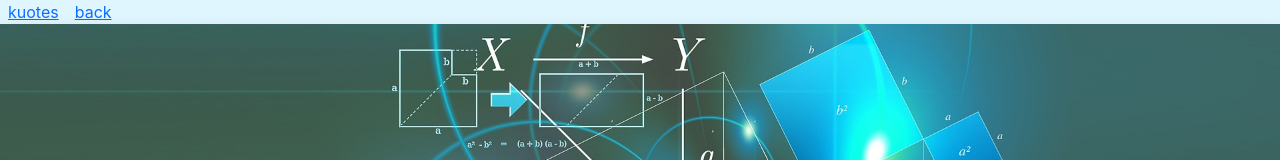
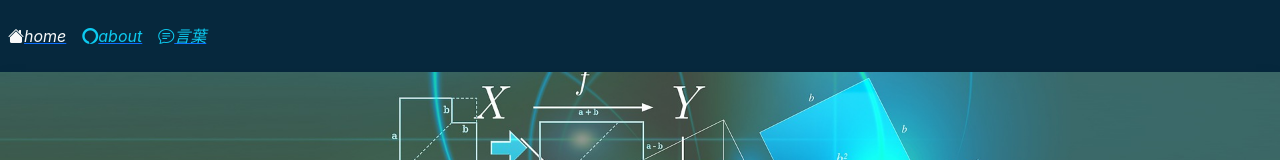
Before and after one commit to initer3737/initer3737.github.io, a React (Create React App) app: page / in a window 1280 px wide. Shown: the top 160 px of the page. Built offline with nearby package versions, Linux system fonts and the light colour scheme.

Commit message:
fix router and add modify some ui

```diff
--- a/src/components/atom/button/index.tsx
+++ b/src/components/atom/button/index.tsx
@@ -11,7 +11,7 @@ export default function Button(props:props) {
         <a
             href={href}
             className={`btn btn-${variant}`}
-            {...attr}
+            // {...attr}
             >{name}
         </a>
     )
--- a/src/components/atom/link/index.tsx
+++ b/src/components/atom/link/index.tsx
@@ -1,6 +1,6 @@
 import React from "react";
 import Icon from "../icon";
-import {Link as Links} from 'react-router-dom'
+import {NavLink as Links} from 'react-router-dom'
     type props={
         href:string,
         variant:string,
@@ -10,28 +10,28 @@ import {Link as Links} from 'react-router-dom'
         // attr:object,
     }
 export default function Link(props:props) {
-    //     const {variant,href,name,isIcon,icon} =props;
-    //         let condition;
-    //   switch (isIcon) {
-    //     case true:
-    //        condition= <Links
-    //                 to={href} >
-    //                 <Icon
-    //                     variant={variant}
-    //                     icon={icon}
-    //                     name={name} />
-    //                 </Links>
-    //         break;
+        const {variant,href,name,isIcon,icon} =props;
+            let condition;
+      switch (isIcon) {
+        case true:
+           condition= <Links
+                    to={href} >
+                    <Icon
+                        variant={variant}
+                        icon={icon}
+                        name={name} />
+                    </Links>
+            break;
 
-    //     default:
-    //        condition= <Links
-    //         to={href}
-    //         className={`link-${variant}`}
-    //         // {...attr}
-    //         >{name}
-    //         </Links>
-    //         break;
-    //   }
-    //   return (condition)
+        default:
+           condition= <Links
+            to={href}
+            className={`link-${variant}`}
+            // {...attr}
+            >{name}
+            </Links>
+            break;
+      }
+      return (condition)
 
 }
--- a/src/components/molekuls/footer/index.tsx
+++ b/src/components/molekuls/footer/index.tsx
@@ -1,10 +1,21 @@
 import React from 'react'
-
+import { Icon } from '../../atom'
+import Button from '../../atom/button'
 export default function Footer() {
   return (
     <footer className="mt-3 text-light row bg-4 p-2">
+      <div className="container text-center">
+        <div className="col-3 col-md-6 col-12">
+
+        </div>
+        <div className="col-3 col-md-6 col-12"></div>
+        <div className="col-3 col-md-6 col-12"></div>
+        <div className="col-3 col-md-6 col-12"></div>
+      </div>
         <div className="col-12 text-center">
-          <h3 className='fw-bold'><i className="bi bi-arrow-repeat"></i> いってらっしゃい!!</h3>
+          <h3 className='fw-bold'>
+            <Icon variant={'light'} icon={'arrow-repeat'} name={'いってらっしゃい!!'}/>
+            </h3>
         </div>
     </footer>
   )
--- a/src/components/molekuls/header/index.tsx
+++ b/src/components/molekuls/header/index.tsx
@@ -4,7 +4,7 @@ import Banner from '../../../imgs/banner-982162_1920.jpg'
 export default function Header() {
   return (
     <header className=" bg-4 text-light mb-3">
-         <img src={`${Banner}`} alt="" className="img-fluid w-100 shadow"/>
+         <Img src={`${Banner}`} alt="" className="img-fluid w-100 shadow" srcset={''} width={''} height={''} attr={[]}/>
     </header>
   )
 }
--- a/src/components/pages/about/index.tsx
+++ b/src/components/pages/about/index.tsx
@@ -1,5 +1,9 @@
 import React from 'react'
-
+import Logo from '../../../imgs/banner-909710_1920.jpg'
+import Logo2 from '../../../imgs/giphy.gif'
+import Logo3 from '../../../imgs/gears-1311171_1920.jpg'
+import Logo4 from '../../../imgs/giphy (1).gif'
+import Logo5 from '../../../imgs/book-158812.png'
 export default function About() {
   return (
     <div className='row'>
@@ -16,7 +20,7 @@ export default function About() {
           </div>
         </div>
         <img
-          src="img/banner-909710_1920.jpg"
+          src={Logo}
           className="img-fluid w-100 mt-3 shadow"
           alt=""
         />
@@ -36,7 +40,7 @@ export default function About() {
           <h3 className="color-4">
             <i className="bi bi-dash-circle-fill"></i> INTERNAL SERVER ERROR!
           </h3>
-          <img src="img/giphy.gif" className="img-fluid w-100 shadow" alt="" />
+          <img src={Logo2} className="img-fluid w-100 shadow" alt="" />
         </div>
       </div>
       <div className="col-12 mt-5 m-auto bg-4 text-light px-2 py-4">
@@ -53,7 +57,7 @@ export default function About() {
       </div>
       <div className="col-12 mt-4">
         <img
-          src="img/gears-1311171_1920.jpg"
+          src={Logo3}
           className="img-fluid w-100 shadow"
           alt=""
         />
@@ -77,7 +81,7 @@ export default function About() {
           <h3 className="color-4">
             <i className="bi bi-send-fill"></i> sending files!
           </h3>
-          <img src="img/giphy (1).gif" className="img-fluid w-100" alt="" />
+          <img src={Logo4} className="img-fluid w-100" alt="" />
         </div>
       </div>
       <div className="col-12 mt-5 m-auto bg-4 text-light mb-3 px-2 py-4">
@@ -94,7 +98,7 @@ export default function About() {
       </div>
       <div className="col-12 bg-2 d-flex align-items-center align-content-center">
         <img
-          src="img/book-158812.png"
+          src={Logo5}
           className="shadow img-fluid col-12"
           alt=""
         />
--- a/src/components/routes/index.tsx
+++ b/src/components/routes/index.tsx
@@ -3,8 +3,7 @@ import React from "react";
         Routes as Switch, // similiar to switch
         Route ,
         Navigate,
-        BrowserRouter as Router,
-        Link
+        useLocation
         } from 'react-router-dom'
     import {
         NotFound,
@@ -17,41 +16,39 @@ import React from "react";
     import {
         Header,
         Footer,
-        // Link,
-        Icon
+        Link as Links
     } from '../assembleComponent'
 
    export default function Routes(){
+        const location=useLocation();
+        const {pathname}=location;
+        const splitLokasi=pathname.split('/');
      return (
         <>
-            <nav className="d-flex gap-3 px-2 flex-wrap">
-                {/* <Link to={"/quotes"}>quotes</Link> */}
-                <a href="/quotes">kuotes</a>
-                <a href="/">back</a>
-                        {/* <Link
-                            variant="primary"
+            <nav className="d-flex gap-3 px-2 py-4 flex-wrap bg-4 ">
+                <Links
+                    variant={`${splitLokasi[1]===''?'light':'info'}`}
                     name={'home'}
                     href="/"
                     isIcon={true}
                     icon={"house-fill"}
                     />
-                        <Link
-                            variant="primary"
+                <Links
+                    variant={`${splitLokasi[1]==='about'?'light':'info'}`}
                     name={'about'}
                     href="/about"
                     isIcon={true}
                     icon={"alexa"}
                     />
-                        <Link
-                            variant="primary"
+                <Links
+                    variant={`${splitLokasi[1]==='quotes'?'light':'info'}`}
                     name={'言葉'}
                     href="/quotes"
                     isIcon={true}
                     icon={"chat-text"}
-                            /> */}
+                    />
                 </nav>
                         <Header/>
-                            <Router basename={`/${process.env.PUBLIC_URL}`}>
                                 <Switch>
                                     <Route path="/" element={<HomePage />} />
                                     <Route path="/about" element={<About />} />
@@ -61,7 +58,6 @@ import React from "react";
                                     <Route path="/404" element={<NotFound/>} />
                                     <Route path='*' element={<Navigate replace to='/404'/>} />
                                 </Switch>
-                            </Router>
                         <Footer/>
         </>
      )
--- a/src/index.tsx
+++ b/src/index.tsx
@@ -10,9 +10,9 @@ const root = ReactDOM.createRoot(
 );
 root.render(
   <React.StrictMode>
-    {/* <HashRouter basename='/'> */}
+    <HashRouter basename={`/${process.env.PUBLIC_URL}`}>
       <App />
-    {/* </HashRouter> */}
+    </HashRouter>
   </React.StrictMode>
 );
 
--- a/src/utils/clock/index.tsx
+++ b/src/utils/clock/index.tsx
@@ -3,7 +3,7 @@ import {useState,useEffect} from 'react'
     let date=new Date();
     const Waktu={
         hari:date.getDay(),
-        tanggal:date.getDay(),
+        tanggal:date.getDate(),
         bulan:date.getMonth(),
         tahun:date.getFullYear(),
     }
```
Lines whose indentation alone changed are shown as unchanged.
